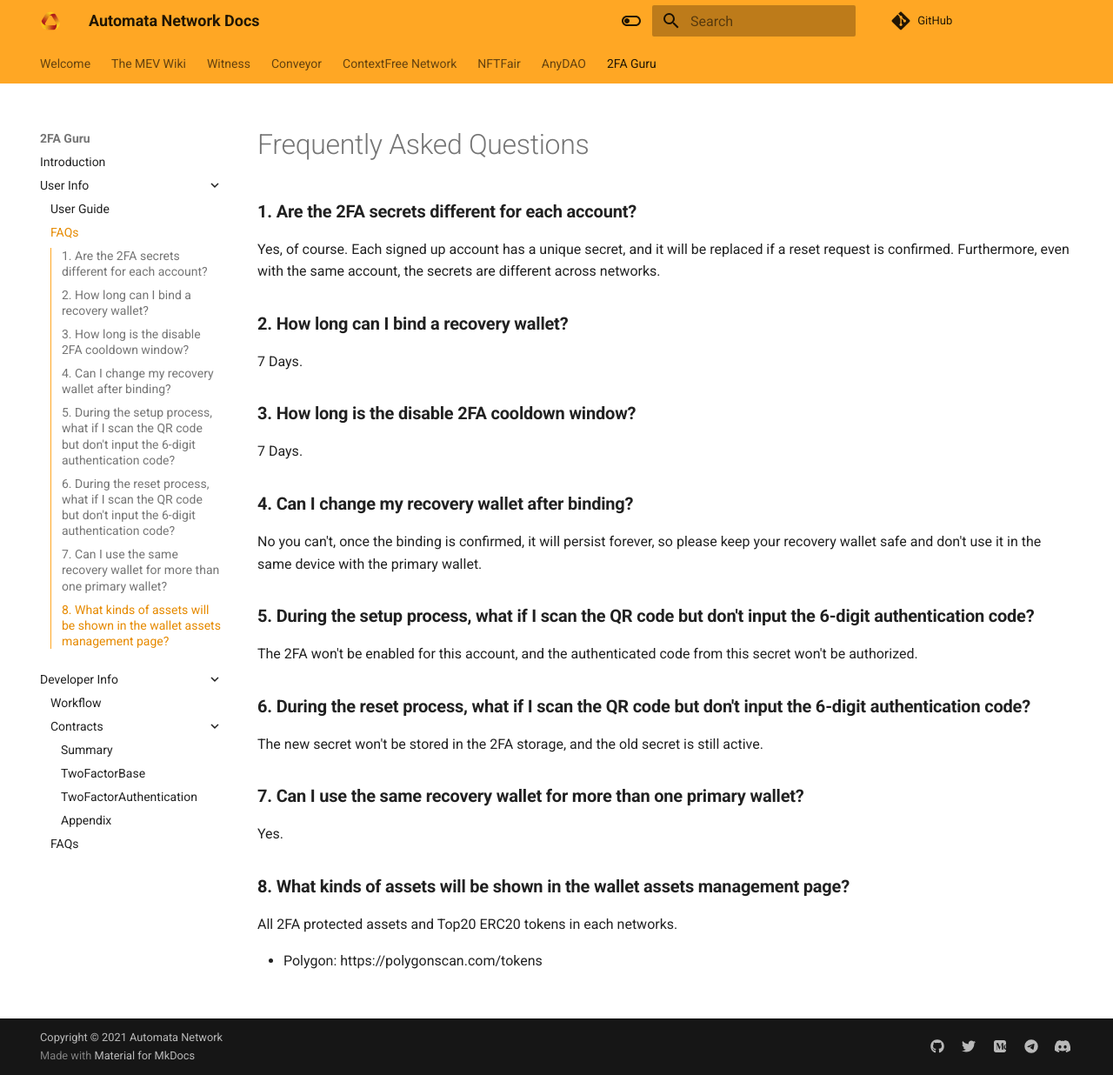
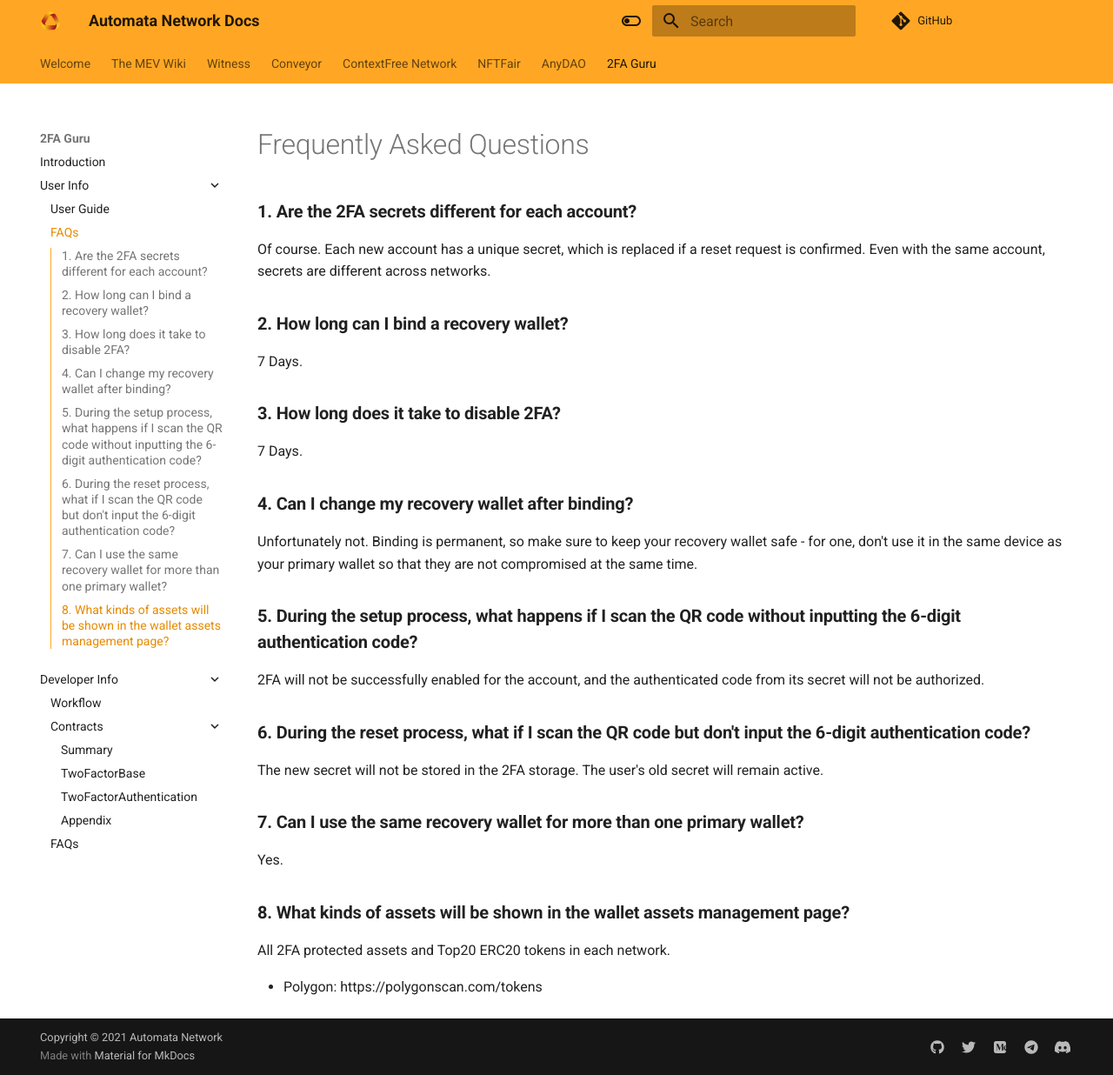
Before and after one commit to automata-network/docs, an MkDocs documentation site: the page built from docs/2fa/users/faq.md, in a window 1280 px wide and 1236 px high. Shown: the whole window at 87% size. Built offline with MkDocs 1.6.1 and Material for MkDocs 9.7.7, drawn with Linux system fonts in a browser that asks for light colours; nearby versions of some CDN libraries; comment, search, counter and statistics services are not loaded.

Commit message:
Update faq.md

```diff
--- a/docs/2fa/users/faq.md
+++ b/docs/2fa/users/faq.md
@@ -2,27 +2,27 @@
 
 ### **1. Are the 2FA secrets different for each account?**
 
-Yes, of course. Each signed up account has a unique secret, and it will be replaced if a reset request is confirmed. Furthermore, even with the same account, the secrets are different across networks.
+Of course. Each new account has a unique secret, which is replaced if a reset request is confirmed. Even with the same account, secrets are different across networks.
 
 ### **2. How long can I bind a recovery wallet?**
 
 7 Days.
 
-### **3. How long is the disable 2FA cooldown window?**
+### **3. How long does it take to disable 2FA?**
 
 7 Days.
 
 ### **4. Can I change my recovery wallet after binding?**
 
-No you can't, once the binding is confirmed, it will persist forever, so please keep your recovery wallet safe and don't use it in the same device with the primary wallet.
+Unfortunately not. Binding is permanent, so make sure to keep your recovery wallet safe - for one, don't use it in the same device as your primary wallet so that they are not compromised at the same time.
 
-### **5. During the setup process, what if I scan the QR code but don't input the 6-digit authentication code?**
+### **5. During the setup process, what happens if I scan the QR code without inputting the 6-digit authentication code?**
 
-The 2FA won't be enabled for this account, and the authenticated code from this secret won't be authorized.
+2FA will not be successfully enabled for the account, and the authenticated code from its secret will not be authorized.
 
 ### **6. During the reset process, what if I scan the QR code but don't input the 6-digit authentication code?**
 
-The new secret won't be stored in the 2FA storage, and the old secret is still active.
+The new secret will not be stored in the 2FA storage. The user's old secret will remain active.
 
 ### **7. Can I use the same recovery wallet for more than one primary wallet?**
 
@@ -30,6 +30,6 @@
 
 ### **8. What kinds of assets will be shown in the wallet assets management page?**
 
-All 2FA protected assets and Top20 ERC20 tokens in each networks.
+All 2FA protected assets and Top20 ERC20 tokens in each network.
 
 - Polygon: https://polygonscan.com/tokens
```
